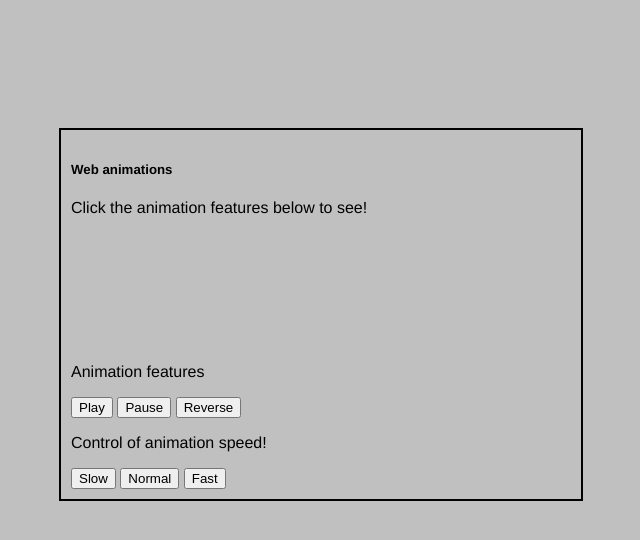
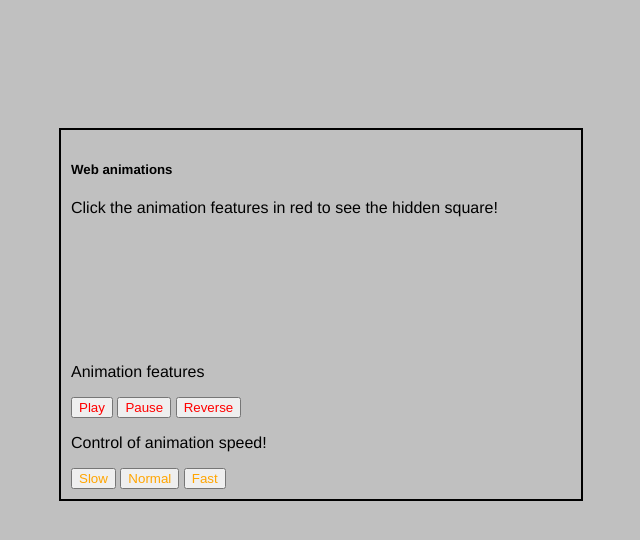
Before and after one commit to ThomasLee94/browser-api, a plain HTML site: page index.html in a window 1280 px wide. Shown: the whole page, without its empty margins (319-959 px from the left). Drawn offline with Linux system fonts and the light colour scheme.

Commit message:
[update] html and css

```diff
--- a/index.html
+++ b/index.html
@@ -9,7 +9,7 @@
         <h5>Web animations</h5>
 
         <div>
-            <p>Click the animation features below to see!</p>
+            <p>Click the animation features in red to see the hidden square!</p>
             <div id="square"></div>
         </div>
 
--- a/stylesheet.css
+++ b/stylesheet.css
@@ -17,3 +17,11 @@ body{
 #circle {
     border-radius: 50%;
 }
+
+#play, #pause, #reverse{
+    color: red;
+}
+
+#slow, #normal, #fast{
+    color: orange;
+}
```
